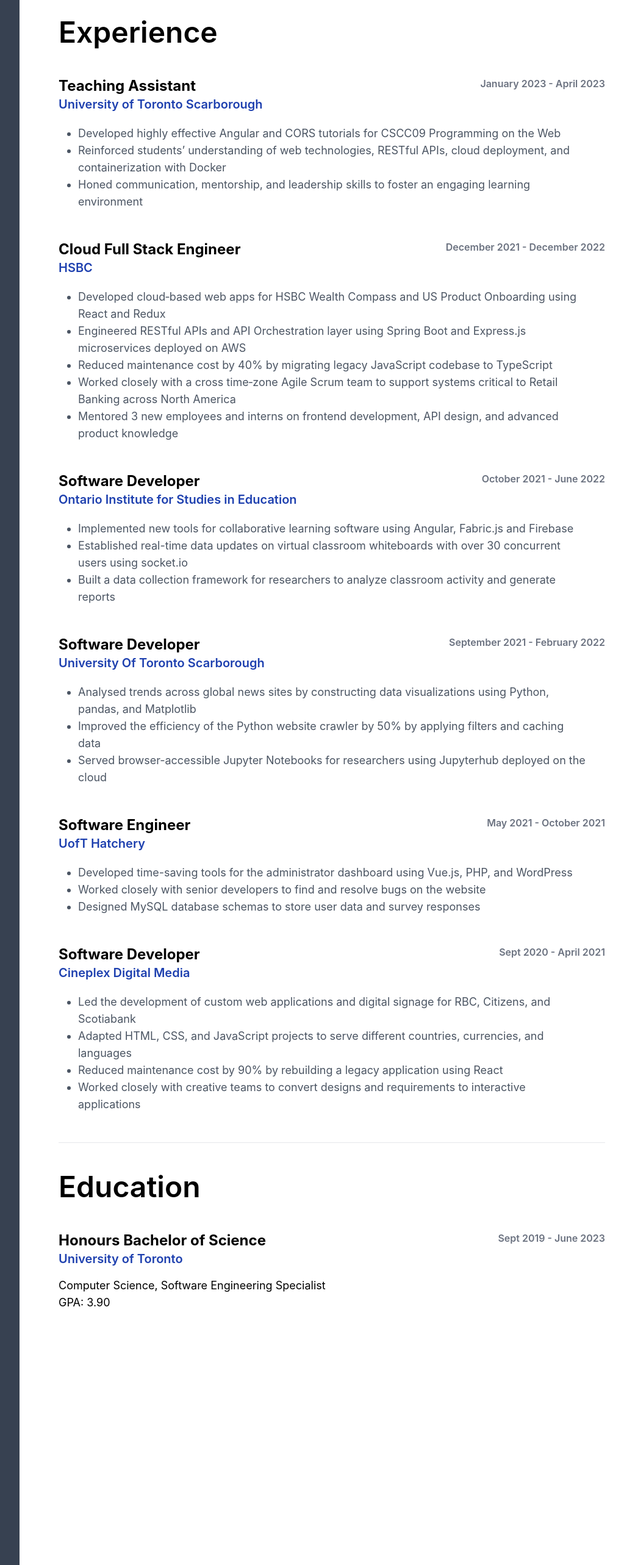
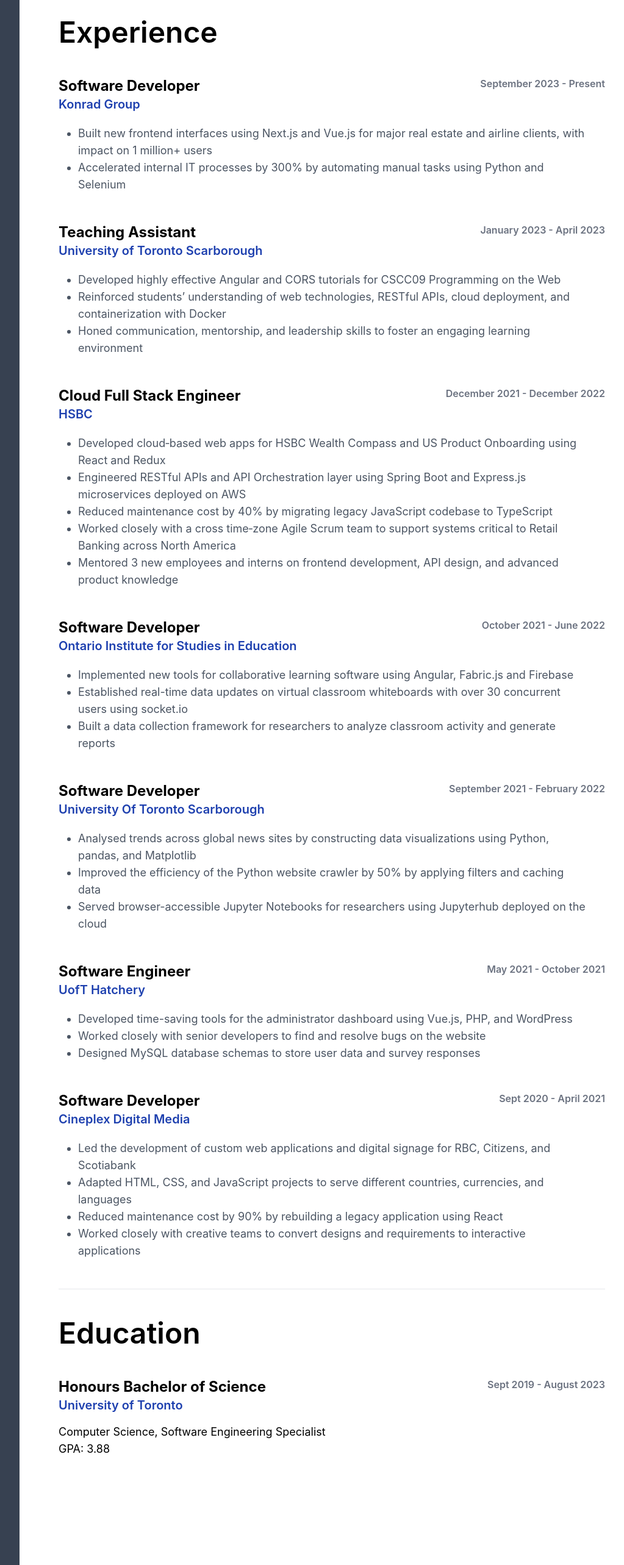
Before and after one commit to l3n0ire/portfolio-v2, a Next.js app: page / in a window 1280 px wide. Shown: the part 820-3386 px from the top of the page at 61% size, without its empty margins (224-1247 px from the left). Built offline with nearby package versions, Linux system fonts and the light colour scheme.

Commit message:
update resume

```diff
--- a/components/Education/Education.js
+++ b/components/Education/Education.js
@@ -15,11 +15,11 @@
         </a>
         <div className="mt-4 text-lg">
           <p>Computer Science, Software Engineering Specialist</p>
-                    <p>GPA: 3.90</p>
+          <p>GPA: 3.88</p>
         </div>
       </div>
       <p className="flex-grow-0 font-semibold text-gray-500">
-                Sept 2019 - June 2023
+        Sept 2019 - August 2023
       </p>
     </div>
   );
--- a/data/data.js
+++ b/data/data.js
@@ -1,5 +1,15 @@
 let data = {
   experiences: [
+    {
+      title: "Software Developer",
+      company: "Konrad Group",
+      date: "September 2023 - Present",
+      link: "https://www.konrad.com/",
+      desc: [
+        "Built new frontend interfaces using Next.js and Vue.js for major real estate and airline clients, with impact on 1 million+ users",
+        "Accelerated internal IT processes by 300% by automating manual tasks using Python and Selenium",
+      ],
+    },
     {
       title: "Teaching Assistant",
       company: "University of Toronto Scarborough",
```
Also changed, not shown: 1 other file (tests, documents, lock files or other folders). Lines whose indentation alone changed are shown as unchanged.
